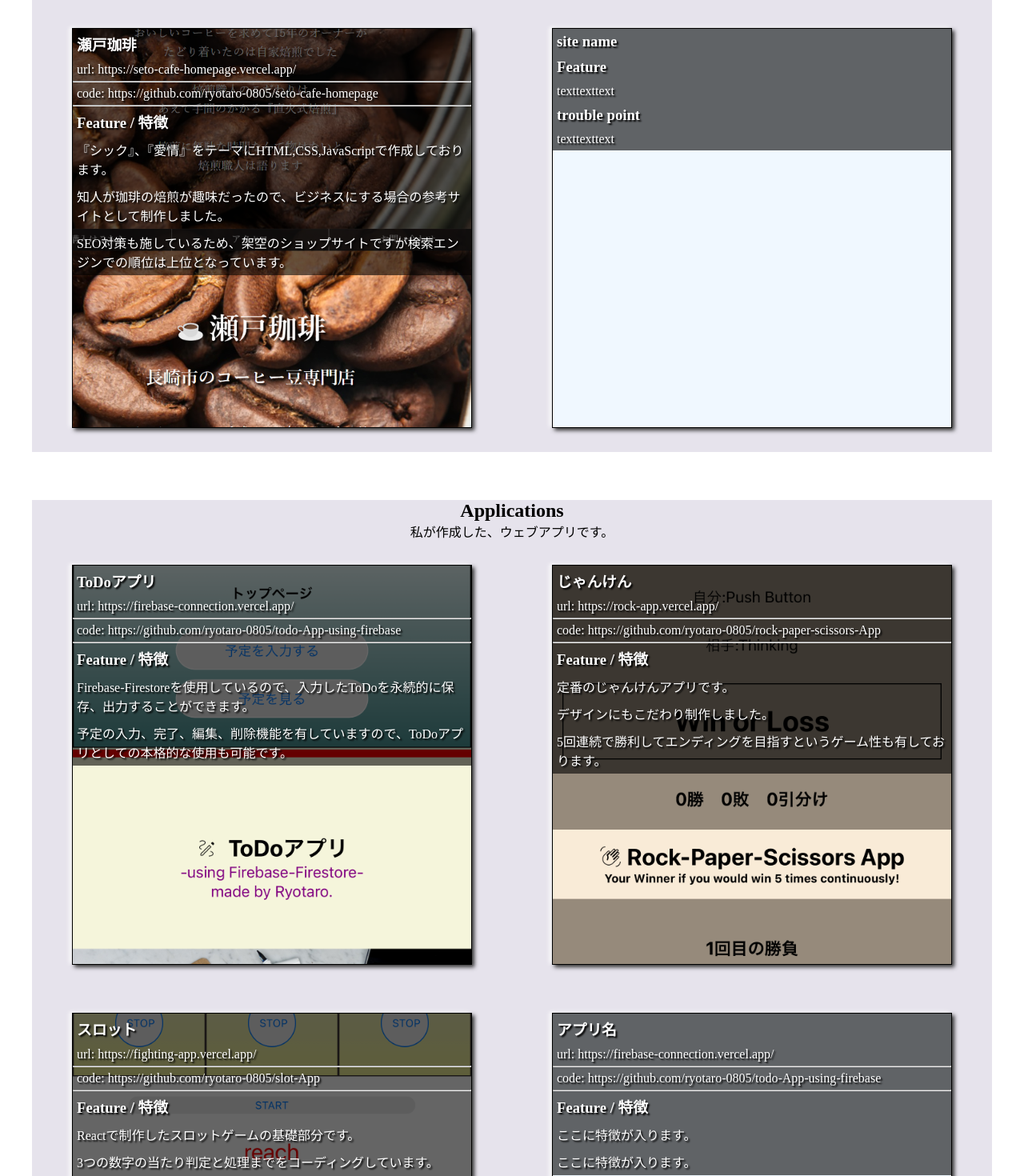
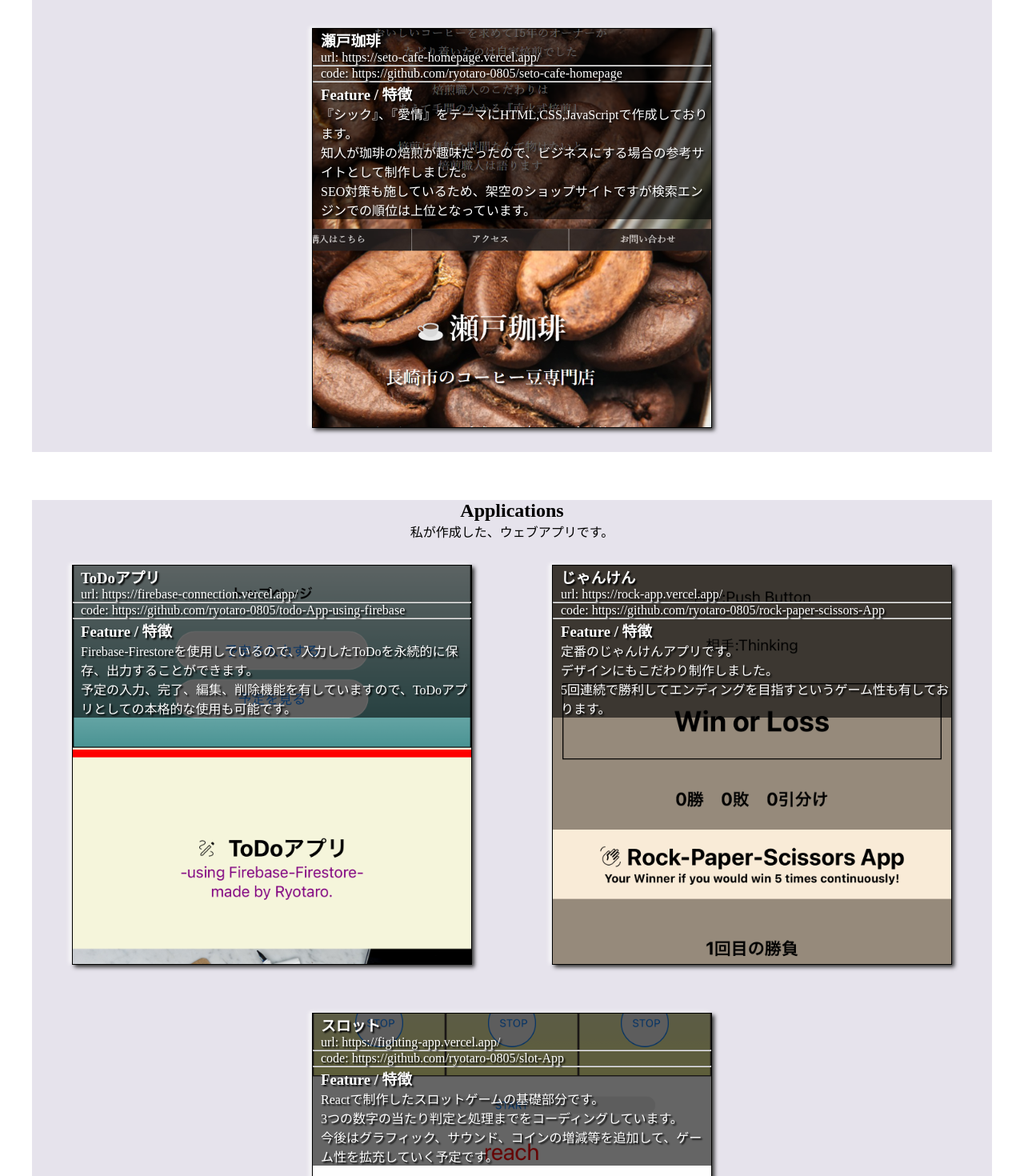
Before and after one commit to ryotaro-0805/portfolio, a Next.js app: page / in a window 1280 px wide. Shown: the part 1240-2710 px from the top of the page at 80% size. Built offline with nearby package versions, Linux system fonts and the light colour scheme.

Commit message:
✅ 進めました

```diff
--- a/src/pages/components/Application.tsx
+++ b/src/pages/components/Application.tsx
@@ -140,33 +140,6 @@ export default function Applicaton() {
               今後はグラフィック、サウンド、コインの増減等を追加して、ゲーム性を拡充していく予定です。
             </p>
           </div>
-          {/*
-              仕事効率化
-             */}
-          <div
-            ref={addToTargets}
-            className={`${styles.appear} ${styles.usefulApp}`}
-          >
-            <a href="https://firebase-connection.vercel.app/" target="_blank">
-              <h3>アプリ名</h3>
-              <p className={styles.url_p}>
-                url: https://firebase-connection.vercel.app/
-              </p>
-            </a>
-            <hr />
-            <a
-              href="https://github.com/ryotaro-0805/todo-App-using-firebase"
-              target="_blank"
-            >
-              <p className={styles.code_p}>
-                code: https://github.com/ryotaro-0805/todo-App-using-firebase
-              </p>
-            </a>
-            <hr />
-            <h3>Feature / 特徴</h3>
-            <p>ここに特徴が入ります。</p>
-            <p>ここに特徴が入ります。</p>
-          </div>
         </div>
       </div>
       {/*
--- a/src/pages/components/Footer.tsx
+++ b/src/pages/components/Footer.tsx
@@ -20,6 +20,8 @@ export default function Footer() {
         />
       </Head>
       <footer className={styles.footer}>
+        <div className={styles.footer_wrapper_div}>
+
           <h3>
             <span
               style={{ marginRight: "5px", verticalAlign: "-5px" }}
@@ -31,6 +33,7 @@ export default function Footer() {
             <br />
             Copyright © 2023 Ryotaro's Portfolio All Rights Resarved.
           </h3>
+        </div>
       </footer>
     </>
   );
--- a/src/pages/components/Homepage.tsx
+++ b/src/pages/components/Homepage.tsx
@@ -145,16 +145,6 @@ export default function Homepage() {
               SEO対策も施しているため、架空のショップサイトですが検索エンジンでの順位は上位となっています。
             </p>
           </div>
-          {/*
-            ホームページ
-             */}
-          <div ref={addToTargets} className={`${styles.site} ${styles.appear}`}>
-            <h3>site name</h3>
-            <h3>Feature</h3>
-            <p>texttexttext</p>
-            <h3>trouble point</h3>
-            <p>texttexttext</p>
-          </div>
         </div>
       </div>
       {/*
--- a/src/pages/components/Practice.tsx
+++ b/src/pages/components/Practice.tsx
@@ -1,5 +1,6 @@
 import Head from "next/head";
-import styles from "@/styles/Home.module.css";
+// import styles from "@/styles/Home.module.css";
+import styles from "@/styles/Practice.module.css";
 import React, { useRef, useEffect } from "react";
 
 export default function Practice() {
@@ -57,12 +58,19 @@ export default function Practice() {
           今までにコーディングの練習として作成したものを紹介しております。
         </p>
         <div className={`${styles.wrapper} ${styles.practices_wrapper}`}>
+
           {/* Swiper React */}
           <div
             ref={addToTargets}
-            className={`${styles.appear} ${styles.practice_wrapper}`}
+            className={`${styles.appear} ${styles.inner_wrapper_practice}`}
           >
+            <div className={styles.text_wrapper_practice}>
+              <h3>Swiper React</h3>
+              <p>Reactでホームページを作るときのSwiper導入のため作成しました。</p>
+            </div>
+            <div className={styles.video_wrapper_practice}>
               <video
+                className={styles.video_practice}
                 autoPlay
                 muted
                 poster="/img/swiper-practice.jpg"
@@ -71,28 +79,12 @@ export default function Practice() {
               >
                 <source src="/video/swiper-practice.mp4" />
               </video>
-            <div className={styles.innerText}>
-              <a
-                href="https://swiper-practice-roan.vercel.app/"
-                target="_blank"
-              >
-
-                <h3>Swiper React</h3>
-              </a>
-              <p>JavaScriptで制作しております。</p>
             </div>
           </div>
-          {/*  */}
+          {/* Swiper React end */}
 
-          <div ref={addToTargets} className={`${styles.appear}`}>
-            <h3>流れる文字</h3>
-            <h3>Feature</h3>
-            <p>texttexttext</p>
-            <h3>trouble point</h3>
-            <p>texttexttext</p>
-          </div>
           {/* 自由に移動 */}
-          <div
+          {/* <div
             ref={addToTargets}
             className={`${styles.appear} ${styles.practice_wrapper}`}
           >
@@ -128,16 +120,9 @@ export default function Practice() {
               <p>JavaScriptで制作しております。</p>
               <p></p>
             </div>
-          </div>
+          </div> */}
           {/* 自由に移動　ここまで */}
 
-          <div ref={addToTargets} className={`${styles.appear}`}>
-            <h3>useful App</h3>
-            <h3>Feature</h3>
-            <p>texttexttext</p>
-            <h3>trouble point</h3>
-            <p>texttexttext</p>
-          </div>
         </div>
       </div>
       {/*
--- a/src/pages/index.tsx
+++ b/src/pages/index.tsx
@@ -11,7 +11,7 @@ import SwiperComp from "./components/SwiperComp";
 import { motion } from "framer-motion";
 
 export default function Home() {
-  // inntersection observer start
+  // intersection observer start
   const targets = useRef([]);
   const addToTargets = (el: never) => {
     if (el && !targets.current?.includes(el)) {
@@ -33,7 +33,7 @@ export default function Home() {
       observer.observe(target);
     });
   }, [targets]);
-  // inntersection observer end
+  // intersection observer end
 
   // 上スクロールバー出現 /メニュー出現
   const [myCss, setMyCss] = useState(styles.arrow);
--- a/src/styles/Home.module.css
+++ b/src/styles/Home.module.css
@@ -211,7 +211,8 @@ intersection observer end
 
 .websites_wrapper p,
 .websites_wrapper h3 {
-  padding: 5px;
+  padding: 0px;
+  padding-left: 10px;
   color: #fff;
   text-shadow: black 2px 2px 2px;
   background-color: rgba(0, 0, 0, 0.6);
@@ -262,7 +263,7 @@ intersection observer end
 
 .applications_wrapper p,
 .applications_wrapper h3 {
-  padding: 5px;
+  padding-left: 10px;
   color: #fff;
   text-shadow: black 2px 2px 2px;
   background-color: rgba(0, 0, 0, 0.6);
@@ -295,26 +296,26 @@ applicationここまで
  practice
   */
 
-.practice_wrapper {
-  position: relative;
+/* .inner_wrapper_practice {
+  width: 500px;
+  height: 500px;
 }
 
-.practice_wrapper video {
+.text_wrapper_practice {
+  width: 100%;
+  height: 20%;
+  background-color: aquamarine;
+}
+.video_wrapper_practice {
+  width: 100%;
+  height: 80%;
+}
+
+.video_practice {
   width: 100%;
   height: 100%;
   object-fit: cover;
-}
-
-/* wrapper divが強いのでダブルクラスでこちらを適用させている */
-.innerText.innerText {
-  width: 100%;
-  margin: 0;
-  background-color: rgba(0, 0, 0, 0.6);
-  color: #fff;
-  position: absolute;
-  top: 0;
-  left: 0;
-}
+} */
 
 /*
  practiceここまで
@@ -326,9 +327,23 @@ applicationここまで
   padding: 20px 0;
   color: #fff;
   text-shadow: #000000 3px 3px 3px;
-  text-align: center;
+  /* text-align: center; */
   /* background: linear-gradient(160deg, rgb(26, 2, 26), rgb(231, 28, 231)); */
   background-color: #333;
+}
+
+.footer_wrapper_div {
+  margin: 0 auto;
+  width: 500px;
+}
+
+@media screen and (max-width: 600px) {
+  .footer {
+    font-size: 70%;
+  }
+  .footer_wrapper_div {
+    width: 350px;
+  }
 }
 
 /*
--- /dev/null
+++ b/src/styles/Practice.module.css
@@ -0,0 +1,91 @@
+/*
+intersection observer
+*/
+.appear {
+    opacity: 0;
+    transform: translateX(-5%) scale(0.9);
+    transition: 1s;
+}
+
+.appear.active {
+    opacity: 1;
+    transform: translateX(0) scale(1);
+}
+
+/*
+  intersection observer end
+  */
+
+/*
+  共通
+  */
+
+.container {
+    background-color: rgb(230, 227, 236);
+    width: min(95%, 1200px);
+    min-width: 350px;
+    margin: 0 auto;
+}
+
+.container h2 {
+    text-align: center;
+}
+
+.wrapper {
+    width: min(95%, 500px);
+    display: flex;
+    flex-wrap: wrap;
+    margin: 0px auto;
+    margin-top: 30px;
+}
+
+/* .wrapper div {
+    margin: 30px auto;
+} */
+
+.comment {
+    margin-inline: auto;
+    max-inline-size: max-content;
+    padding: 0 20px;
+}
+
+.jump_margin {
+    display: block;
+    padding-top: 60px;
+}
+
+/*
+共通ここまで
+*/
+
+/*
+practice
+*/
+
+.inner_wrapper_practice {
+    width: 500px;
+    height: 500px;
+    border: solid 1px black;
+    box-shadow: #333 3px 3px 5px, rgb(255, 255, 255) -3px -1px 5px;
+    background-color: aliceblue;
+}
+
+.text_wrapper_practice {
+    width: 100%;
+    height: 20%;
+    padding: 0 20px;
+}
+.video_wrapper_practice {
+    width: 100%;
+    height: 80%;
+}
+
+.video_practice {
+    width: 100%;
+    height: 100%;
+    object-fit: cover;
+}
+
+/*
+   practiceここまで
+    */
```
Lines whose indentation alone changed are shown as unchanged.
